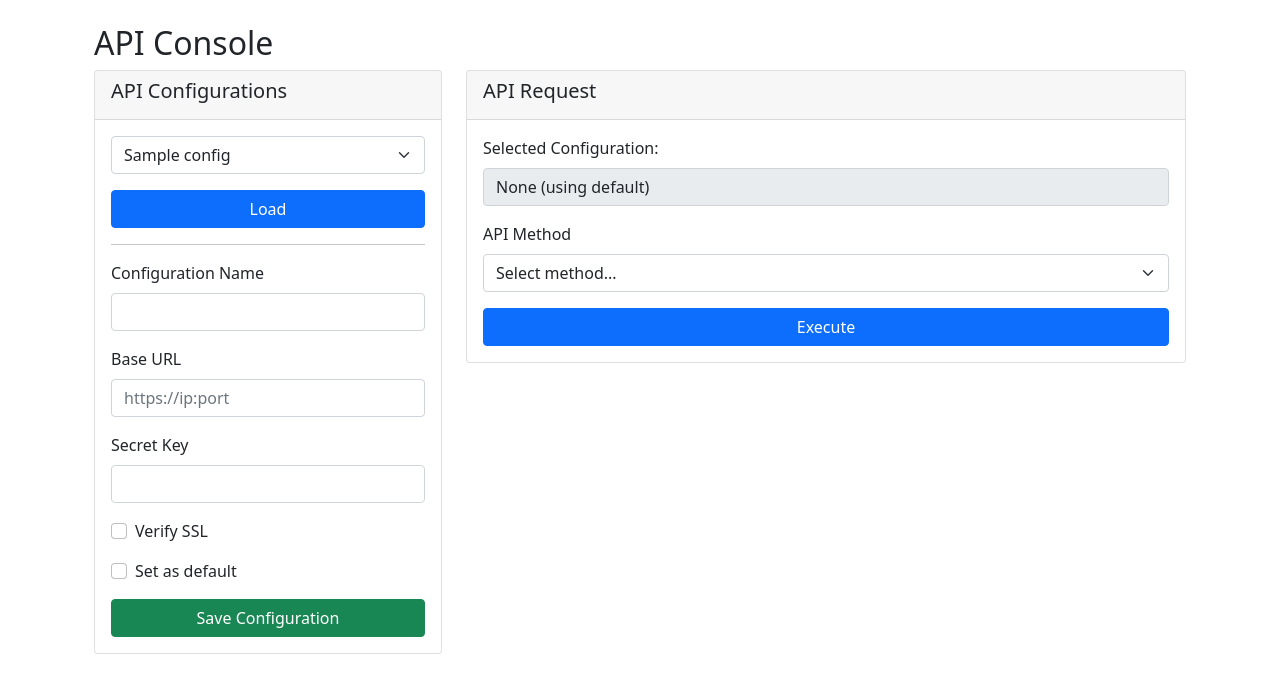
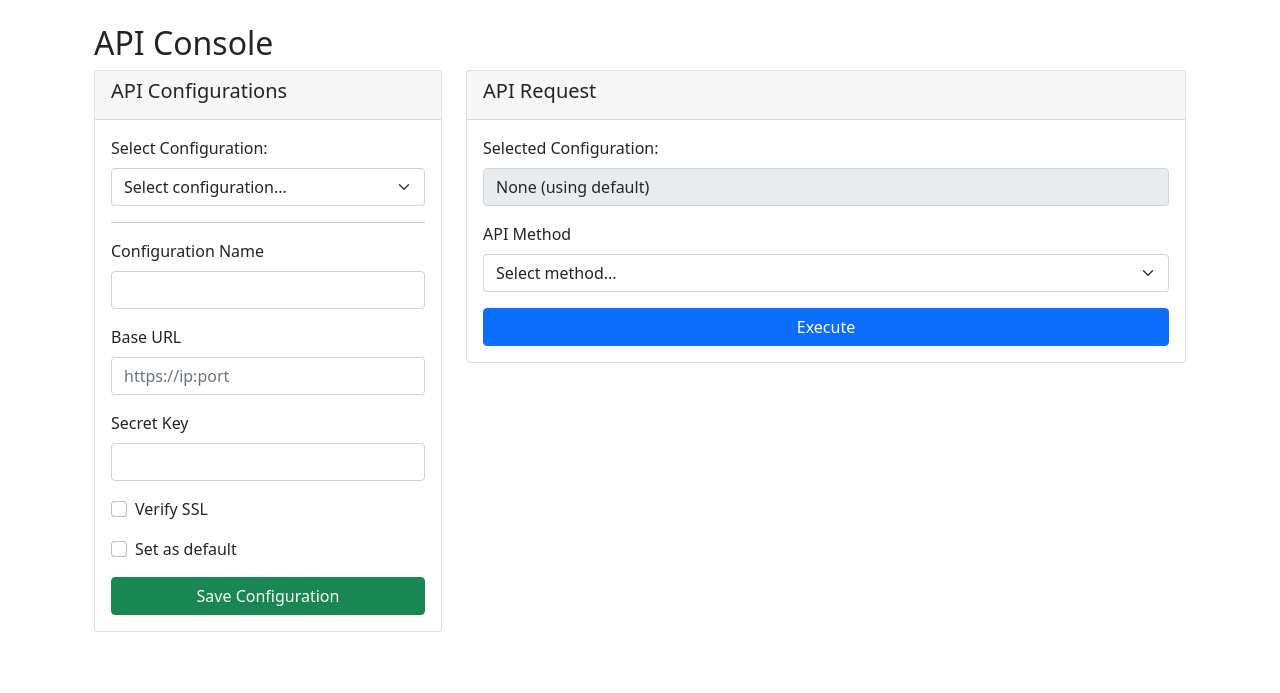
Before and after one commit to amalgammus/AiT, a Flask app: page /api/api_console in a window 1280 px wide. Shown: the part 76-769 px from the top of the page. Run offline with Flask 3, Linux system fonts and the light colour scheme; a user stored in the database is signed in; tables that the repository leaves empty hold one stand-in row (values such as "Sample post"); some libraries are stand-ins or nearby versions.

Commit message:
Some changes about API console (Added a fix - do not send API requests when working with the configuration.

```diff
--- a/app/routes/api.py
+++ b/app/routes/api.py
@@ -16,7 +16,7 @@ def api_console():
     if not current_user.is_admin:
         abort(403)
 
-    # Форма для выбора конфигурации
+    # Форма для выбора конфигурации (теперь используется только для генерации choices)
     select_form = APISelectForm()
     select_form.config.choices = [(c.id, c.name) for c in APIConfig.query.order_by(APIConfig.name)]
 
@@ -34,12 +34,10 @@ def api_console():
 
     result = None
     selected_config = None
-    order_states = None
 
     # Обработка запроса на загрузку состояний
     if request.args.get('form_type') == 'load_states':
         try:
-            # Используем первую доступную конфигурацию
             config = APIConfig.query.first()
             if not config:
                 return jsonify({'error': 'No API configurations available'}), 404
@@ -60,89 +58,87 @@ def api_console():
                 'error': f'Error loading states: {str(e)}'
             }), 500
 
-    # Обработка выбора конфигурации
-    if select_form.validate_on_submit() and request.form.get('form_type') == 'select_config':
-        selected_config = APIConfig.query.get(select_form.config.data)
-        if selected_config:
-            config_form = APIConfigForm(obj=selected_config)
+    # Обработка только явных действий
+    if request.method == 'POST':
+        form_type = request.form.get('form_type')
 
-    # Обработка сохранения конфигурации
-    elif config_form.validate_on_submit() and request.form.get('form_type') == 'save_config':
-        config_id = request.form.get('config_id')
+        # Обработка сохранения конфигурации
+        if form_type == 'save_config' and config_form.validate_on_submit():
+            config_id = request.form.get('config_id')
 
-        if config_form.is_default.data:
-            APIConfig.query.update({'is_default': False})
-            db.session.commit()
+            if config_form.is_default.data:
+                APIConfig.query.update({'is_default': False})
+                db.session.commit()
 
-        if config_id:
-            config = APIConfig.query.get(config_id)
-            if config:
-                config_form.populate_obj(config)
-        else:
-            config = APIConfig()
-            config_form.populate_obj(config)
-            db.session.add(config)
-
-        db.session.commit()
-        flash('Configuration saved successfully', 'success')
-        return redirect(url_for('api.api_console'))
-
-    # Обработка выполнения API запроса
-    if request.method == 'POST':
-        try:
-            config_id = request.form.get('selected_config_id')
             if config_id:
                 config = APIConfig.query.get(config_id)
-                if not config:
-                    raise ValueError("Selected configuration not found")
+                if config:
+                    config_form.populate_obj(config)
             else:
-                config = APIConfig.query.filter_by(is_default=True).first()
-                if not config:
-                    raise ValueError("No default configuration found")
+                config = APIConfig()
+                config_form.populate_obj(config)
+                db.session.add(config)
 
-            client = APIClient(config.base_url, config.secret_key, config.verify_ssl)
-            method_name = request.form.get('api_method')
+            db.session.commit()
+            flash('Configuration saved successfully', 'success')
+            return redirect(url_for('api.api_console'))
 
-            if method_name == 'ping':
-                result = client.ping()
-            elif method_name == 'get_crew_groups_list':
-                result = client.get_crew_groups_list()
-            elif method_name == 'get_crew_info':
-                crew_id = request.form.get('crew_id', '').strip()
-                fields = request.form.get('fields', '').strip()
-                if not crew_id:
-                    raise ValueError("crew_id is required")
-                result = client.get_crew_info(crew_id=int(crew_id), fields=fields if fields else None)
-            elif method_name == 'get_order_states_list':
-                result = client.get_order_states_list()
-            elif method_name == 'get_crew_states_list':
-                result = client.get_crew_states_list()
-            elif method_name == 'change_order_state':
-                order_id = request.form.get('order_id', '').strip()
-                new_state = request.form.get('new_state', '').strip()
-                penalty_sum = request.form.get('cancel_order_penalty_sum', '').strip()
+        # Обработка выполнения API запроса
+        elif form_type == 'execute_api':
+            try:
+                config_id = request.form.get('selected_config_id')
+                if config_id:
+                    config = APIConfig.query.get(config_id)
+                    if not config:
+                        raise ValueError("Selected configuration not found")
+                else:
+                    config = APIConfig.query.filter_by(is_default=True).first()
+                    if not config:
+                        raise ValueError("No default configuration found")
 
-                if not order_id or not new_state:
-                    raise ValueError("order_id и new_state обязательны")
+                client = APIClient(config.base_url, config.secret_key, config.verify_ssl)
+                method_name = request.form.get('api_method')
 
-                result = client.change_order_state(
-                    order_id=int(order_id),
-                    new_state=int(new_state),
-                    cancel_order_penalty_sum=float(penalty_sum) if penalty_sum else None
-                )
-            else:
+                if method_name == 'ping':
+                    result = client.ping()
+                elif method_name == 'get_crew_groups_list':
+                    result = client.get_crew_groups_list()
+                elif method_name == 'get_crew_info':
+                    crew_id = request.form.get('crew_id', '').strip()
+                    fields = request.form.get('fields', '').strip()
+                    if not crew_id:
+                        raise ValueError("crew_id is required")
+                    result = client.get_crew_info(crew_id=int(crew_id), fields=fields if fields else None)
+                elif method_name == 'get_order_states_list':
+                    result = client.get_order_states_list()
+                elif method_name == 'get_crew_states_list':
+                    result = client.get_crew_states_list()
+                elif method_name == 'change_order_state':
+                    order_id = request.form.get('order_id', '').strip()
+                    new_state = request.form.get('new_state', '').strip()
+                    penalty_sum = request.form.get('cancel_order_penalty_sum', '').strip()
+
+                    if not order_id or not new_state:
+                        raise ValueError("order_id и new_state обязательны")
+
+                    result = client.change_order_state(
+                        order_id=int(order_id),
+                        new_state=int(new_state),
+                        cancel_order_penalty_sum=float(penalty_sum) if penalty_sum else None
+                    )
+                else:
+                    result = {
+                        "code": -1,
+                        "descr": "Метод не реализован",
+                        "data": {}
+                    }
+
+            except Exception as e:
                 result = {
                     "code": -1,
-                    "descr": "Метод не реализован",
+                    "descr": f"Ошибка: {str(e)}",
                     "data": {}
                 }
-
-        except Exception as e:
-            result = {
-                "code": -1,
-                "descr": f"Ошибка: {str(e)}",
-                "data": {}
-            }
 
     return render_template('api/console.html',
                            select_form=select_form,
@@ -152,3 +148,26 @@ def api_console():
                            result_json=result if result else None,
                            selected_config=selected_config,
                            method_name=request.form.get('api_method') if request.method == 'POST' else None)
+
+
+@api_bp.route('/get_config', methods=['GET'])
+@login_required
+def get_config():
+    if not current_user.is_admin:
+        abort(403)
+
+    config_id = request.args.get('config_id')
+    if config_id:
+        config = APIConfig.query.get(config_id)
+        if config:
+            return jsonify({
+                'config': {
+                    'id': config.id,
+                    'name': config.name,
+                    'base_url': config.base_url,
+                    'secret_key': config.secret_key,
+                    'verify_ssl': config.verify_ssl,
+                    'is_default': config.is_default
+                }
+            })
+    return jsonify({'config': None})
--- a/app/templates/api/console.html
+++ b/app/templates/api/console.html
@@ -12,14 +12,17 @@
                     <h5>API Configurations</h5>
                 </div>
                 <div class="card-body">
-                    <form method="POST" id="selectForm">
-                        <input type="hidden" name="form_type" value="select_config">
-                        {{ select_form.hidden_tag() }}
-                        <div class="mb-3">
-                            {{ select_form.config(class="form-select") }}
-                        </div>
-                        <button type="submit" class="btn btn-primary w-100">Load</button>
-                    </form>
+                    <div class="mb-3">
+                        <label class="form-label">Select Configuration:</label>
+                        <select class="form-select" id="configSelect" onchange="loadConfig(this.value)">
+                            <option value="">Select configuration...</option>
+                            {% for config in select_form.config.choices %}
+                                <option value="{{ config[0] }}" {% if selected_config and selected_config.id == config[0] %}selected{% endif %}>
+                                    {{ config[1] }}
+                                </option>
+                            {% endfor %}
+                        </select>
+                    </div>
 
                     <hr>
 
@@ -30,26 +33,26 @@
 
                         <div class="mb-3">
                             {{ config_form.name.label(class="form-label") }}
-                            {{ config_form.name(class="form-control") }}
+                            {{ config_form.name(class="form-control", id="name") }}
                         </div>
 
                         <div class="mb-3">
                             {{ config_form.base_url.label(class="form-label") }}
-                            {{ config_form.base_url(class="form-control", placeholder="https://ip:port") }}
+                            {{ config_form.base_url(class="form-control", id="base_url", placeholder="https://ip:port") }}
                         </div>
 
                         <div class="mb-3">
                             {{ config_form.secret_key.label(class="form-label") }}
-                            {{ config_form.secret_key(class="form-control", type="password") }}
+                            {{ config_form.secret_key(class="form-control", type="password", id="secret_key") }}
                         </div>
 
                         <div class="mb-3 form-check">
-                            {{ config_form.verify_ssl(class="form-check-input") }}
+                            {{ config_form.verify_ssl(class="form-check-input", id="verify_ssl") }}
                             {{ config_form.verify_ssl.label(class="form-check-label") }}
                         </div>
 
                         <div class="mb-3 form-check">
-                            {{ config_form.is_default(class="form-check-input") }}
+                            {{ config_form.is_default(class="form-check-input", id="is_default") }}
                             {{ config_form.is_default.label(class="form-check-label") }}
                         </div>
 
@@ -70,12 +73,12 @@
                 <div class="card-body">
                     <form method="POST" id="apiForm">
                         <input type="hidden" name="form_type" value="execute_api">
-                        <input type="hidden" name="selected_config_id" value="{{ selected_config.id if selected_config else '' }}">
+                        <input type="hidden" name="selected_config_id" id="selected_config_id" value="{{ selected_config.id if selected_config else '' }}">
 
                         <div class="mb-3">
                             <label class="form-label">Selected Configuration:</label>
                             <input type="text" class="form-control" readonly
-                                   value="{{ selected_config.name if selected_config else 'None (using default)' }}">
+                                   value="{{ selected_config.name if selected_config else 'None (using default)' }}" id="selected_config_name">
                         </div>
 
                         <div class="mb-3">
@@ -289,7 +292,45 @@
 </div>
 
 <script>
-    const result_json = {{ result_json|tojson|safe }};
+    function loadConfig(configId) {
+        if (!configId) {
+            document.getElementById('selected_config_id').value = '';
+            document.getElementById('selected_config_name').value = 'None (using default)';
+            return;
+        }
+
+        const select = document.getElementById('configSelect');
+        const originalText = select.selectedOptions[0].text;
+        select.disabled = true;
+        select.selectedOptions[0].text = 'Loading...';
+
+        fetch(`/api/get_config?config_id=${configId}`)
+            .then(response => {
+                if (!response.ok) throw new Error('Network response was not ok');
+                return response.json();
+            })
+            .then(data => {
+                if (data.config) {
+                    document.getElementById('name').value = data.config.name;
+                    document.getElementById('base_url').value = data.config.base_url;
+                    document.getElementById('secret_key').value = data.config.secret_key;
+                    document.getElementById('verify_ssl').checked = data.config.verify_ssl;
+                    document.getElementById('is_default').checked = data.config.is_default;
+                    document.querySelector('input[name="config_id"]').value = data.config.id;
+
+                    document.getElementById('selected_config_id').value = data.config.id;
+                    document.getElementById('selected_config_name').value = data.config.name;
+                }
+            })
+            .catch(error => {
+                console.error('Error loading config:', error);
+                alert('Failed to load configuration');
+            })
+            .finally(() => {
+                select.disabled = false;
+                select.selectedOptions[0].text = originalText;
+            });
+    }
 
     function updateFormFields() {
         const method = document.getElementById('api_method').value;
@@ -306,8 +347,6 @@
 
     function loadOrderStates() {
         const newStateSelect = document.getElementById('new_state');
-
-        // Show loading indicator
         newStateSelect.innerHTML = '<option value="" class="loading">Loading states...</option>';
         newStateSelect.disabled = true;
 
```
